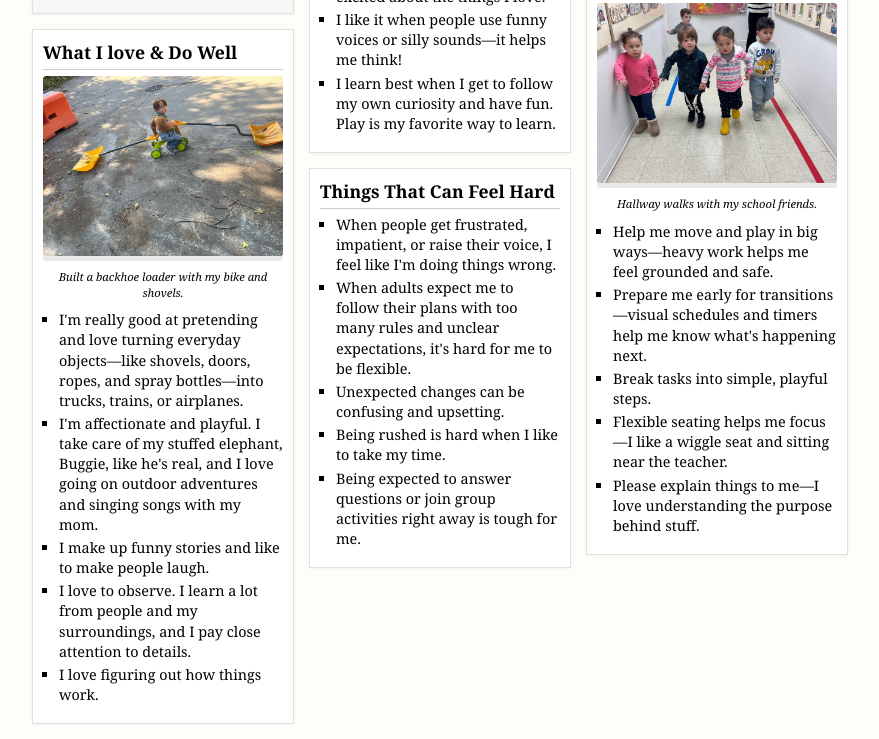
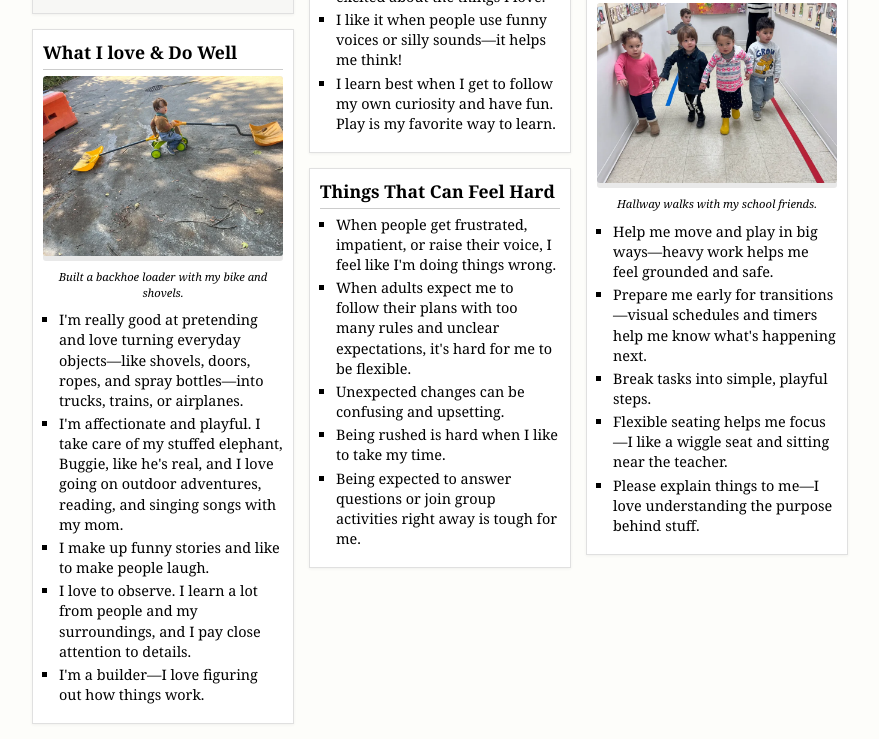
Before and after one commit to kai4avaya/123renBakukai123, a website: page index.html in a window 1280 px wide. Shown: the part 497-1236 px from the top of the page, without its empty margins (200-1079 px from the left). Drawn offline with Linux system fonts and the light colour scheme.

Commit message:
updated site

```diff
--- a/index.html
+++ b/index.html
@@ -243,11 +243,11 @@
             <li>I'm really good at pretending and love turning everyday objects—like shovels, doors, ropes, and spray
                 bottles—into trucks, trains, or airplanes.</li>
             <li>I'm affectionate and playful. I take care of my stuffed elephant, Buggie, like he's real, and I love
-                going on outdoor adventures and singing songs with my mom.</li>
+                going on outdoor adventures, reading, and singing songs with my mom.</li>
             <li>I make up funny stories and like to make people laugh.</li>
             <li>I love to observe. I learn a lot from people and my surroundings, and I pay close attention to details.
             </li>
-            <li>I love figuring out how things work.</li>
+            <li>I'm a builder—I love figuring out how things work.</li>
         </ul>
     </div>
     </div>
```
